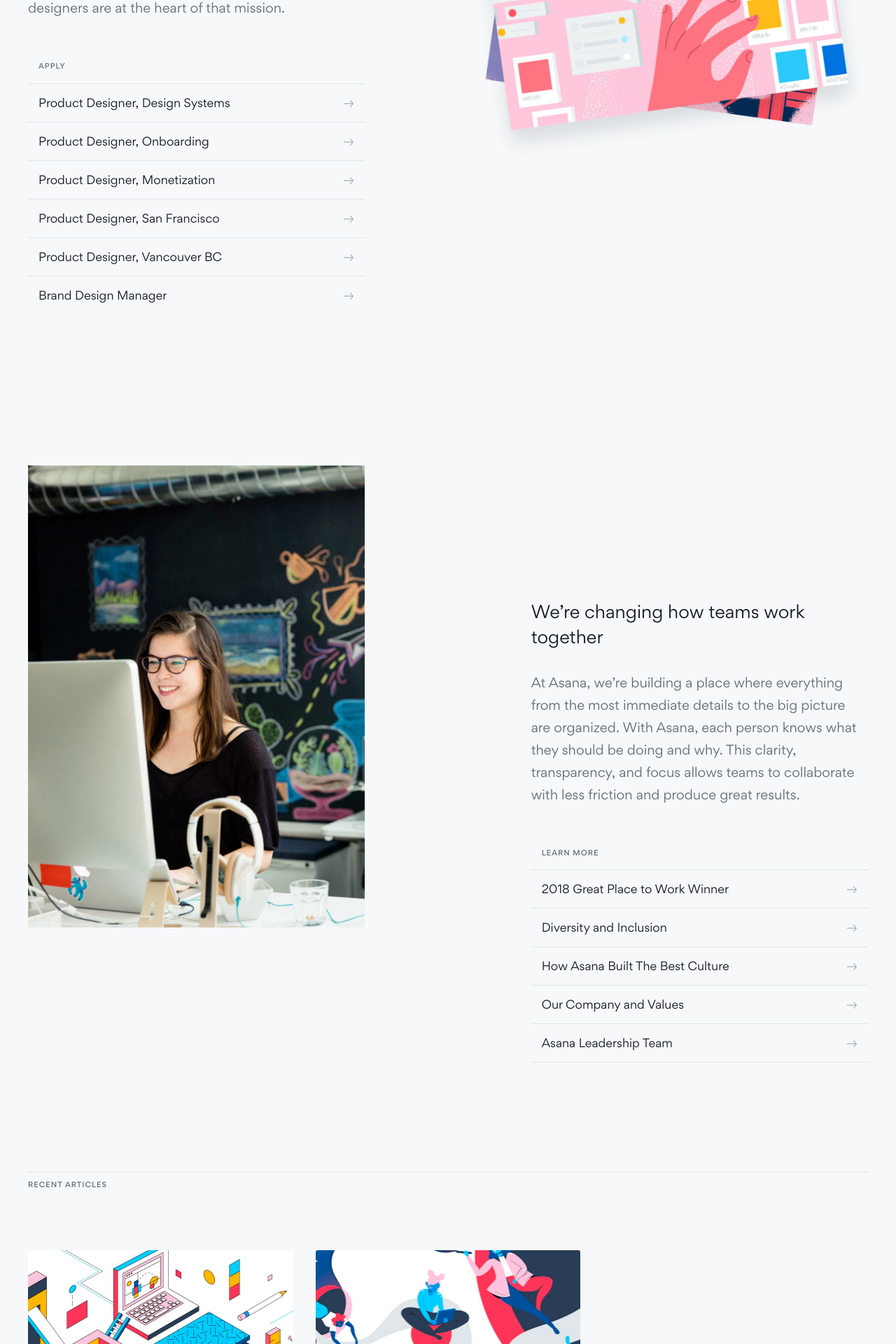
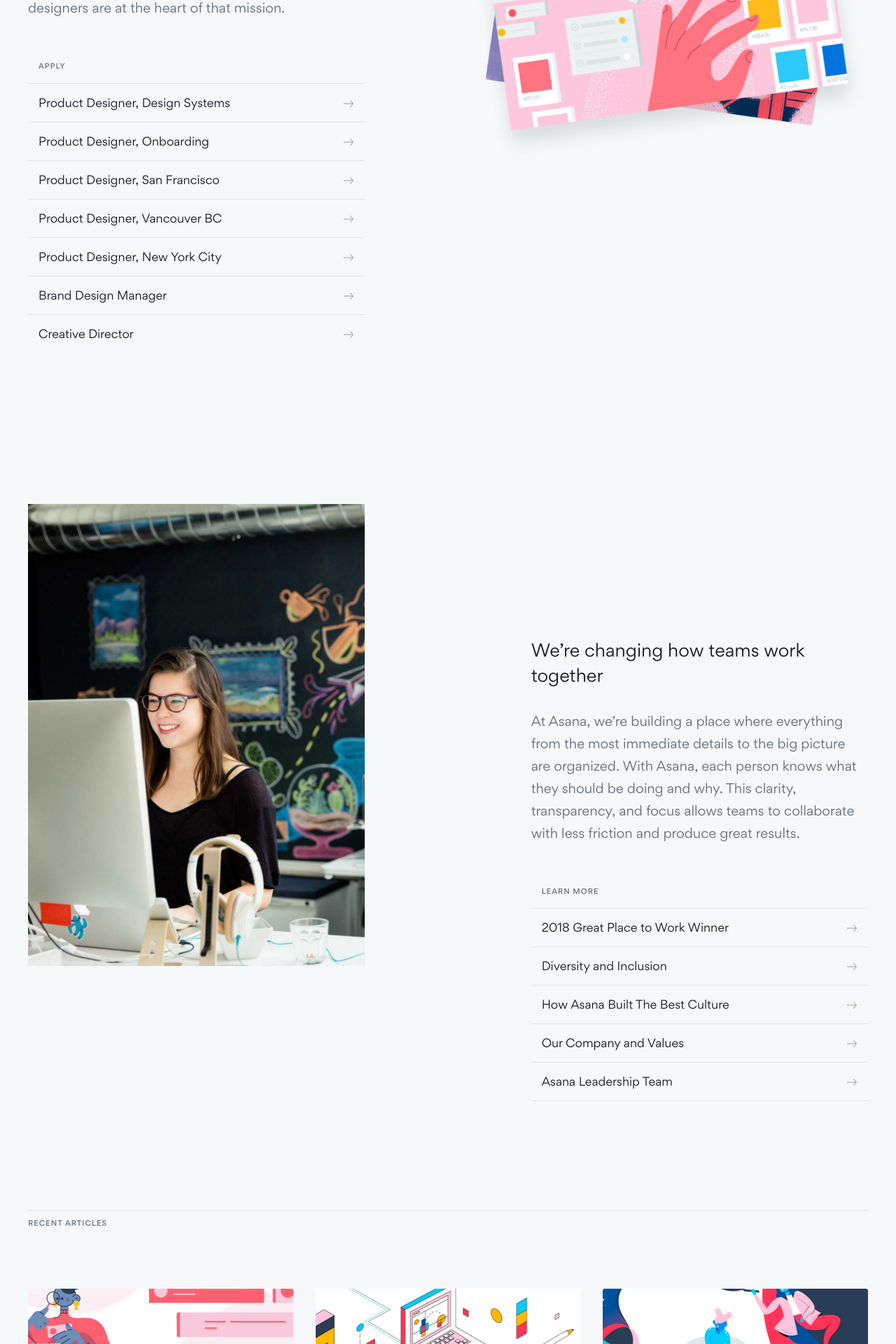
Before and after one commit to mattbond21/asana.design, a Jekyll site: the page built from index.html, in a window 1280 px wide. Shown: the part 425-2345 px from the top of the page at 70% size. Built offline with Jekyll 4.4.1, drawn with Linux system fonts in a browser that asks for light colours; nearby versions of some CDN libraries; some web fonts are replaced; some of the changed text lies outside the part shown.

Commit message:
new blog from timeline article, new job listings

```diff
--- a/_sass/_main.scss
+++ b/_sass/_main.scss
@@ -398,6 +398,11 @@
 
 .card-design-systems {
   background: $white url('../images/articles/design-systems.png') center center no-repeat;
+  background-size: 600px;
+}
+
+.card-timeline {
+  background: $white url('../images/articles/timeline.png') center center no-repeat;
   background-size: 600px;
 }
 
@@ -997,6 +1002,8 @@
     padding-right: 0;
   }
 
-
+  ul.link-list > a > li > span {
+    top: 3px;
+  }
 
 }
--- a/index.html
+++ b/index.html
@@ -17,10 +17,11 @@
             <ul class="link-list">
               <a href="https://asana.com/jobs/apply/1400251/product-designerdesign-systems" target="_blank"><li class="link-top">Product Designer, Design Systems<span></span></li></a>
               <a href="https://asana.com/jobs/apply/1400255/product-designeronboarding" target="_blank"><li class="link-top">Product Designer, Onboarding<span></span></li></a>
-              <a href="https://asana.com/jobs/apply/714359/product-designer" target="_blank"><li class="link-top">Product Designer, Monetization<span></span></li></a>
               <a href="https://asana.com/jobs/apply/714359/product-designer" target="_blank"><li class="link-top">Product Designer, San Francisco<span></span></li></a>
               <a href="https://asana.com/jobs/apply/1494931/product-designer" target="_blank"><li class="link-top">Product Designer, Vancouver BC<span></span></li></a>
+              <a href="https://asana.com/jobs/apply/1140233/product-designer" target="_blank"><li class="link-top">Product Designer, New York City<span></span></li></a>
               <a href="https://asana.com/jobs/apply/1219520/brand-design-manager" target="_blank"><li class="link-top">Brand Design Manager<span></span></li></a>
+              <a href="https://asana.com/jobs/apply/1423951/creative-director" target="_blank"><li class="link-top">Creative Director<span></span></li></a>
             </ul>
           </div>
         </div>
@@ -68,6 +69,23 @@
       </div>
 
       <div class="row">
+        <div class="four-col">
+          <a href="https://medium.com/asana-design/designing-timeline-lessons-learned-from-our-journey-beyond-gantt-charts-645e80177aaa" target="_blank">
+            <div class="card">
+              <div class="card-top card-timeline"></div>
+              <div class="card-body">
+                <div class="card-title">Designing Timeline: lessons learned from our journey beyond Gantt charts</div>
+                <p class="card-description">&mdash;by Nicolle Matson</p>
+              </div>
+              <div class="card-footer">
+                <div class="card-footer-wrapper" layout="row bottom-left">
+                  <div class="card-cta">Read article</div>
+                  <div class="card-arrow" self="right"></div>
+                </div>
+              </div>
+            </div>
+          </a>
+        </div>
         <div class="four-col">
           <a href="https://medium.com/asana-design/the-key-lessons-i-learned-creating-a-popular-design-system-d078c817b4dd" target="_blank">
             <div class="card">
```
Also changed, not shown: images/articles/design-systems.png, images/articles/future-of-work.png, images/articles/timeline.png (added).
